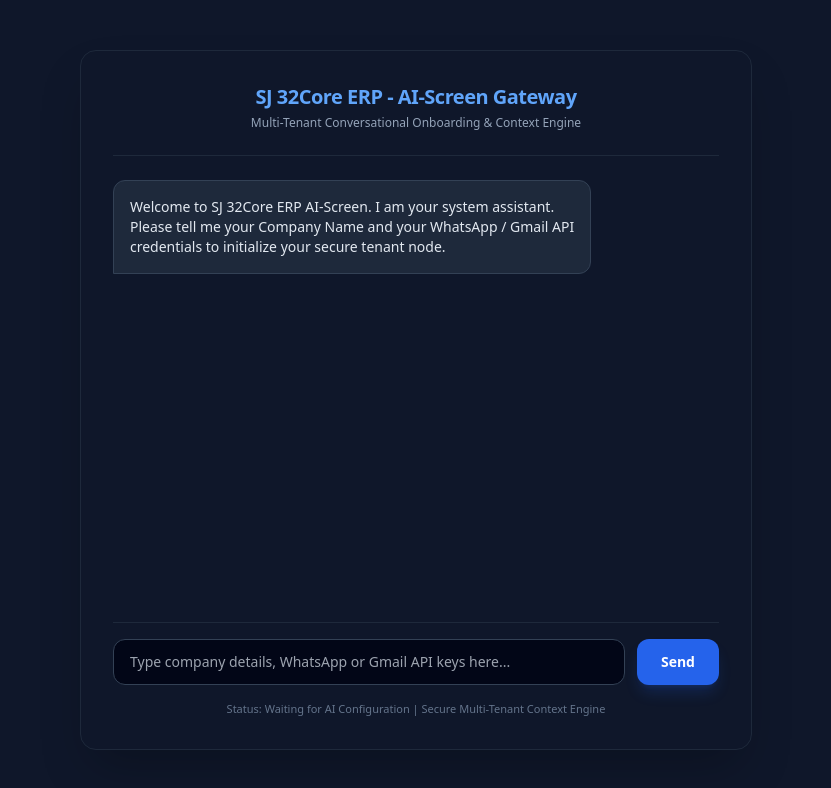
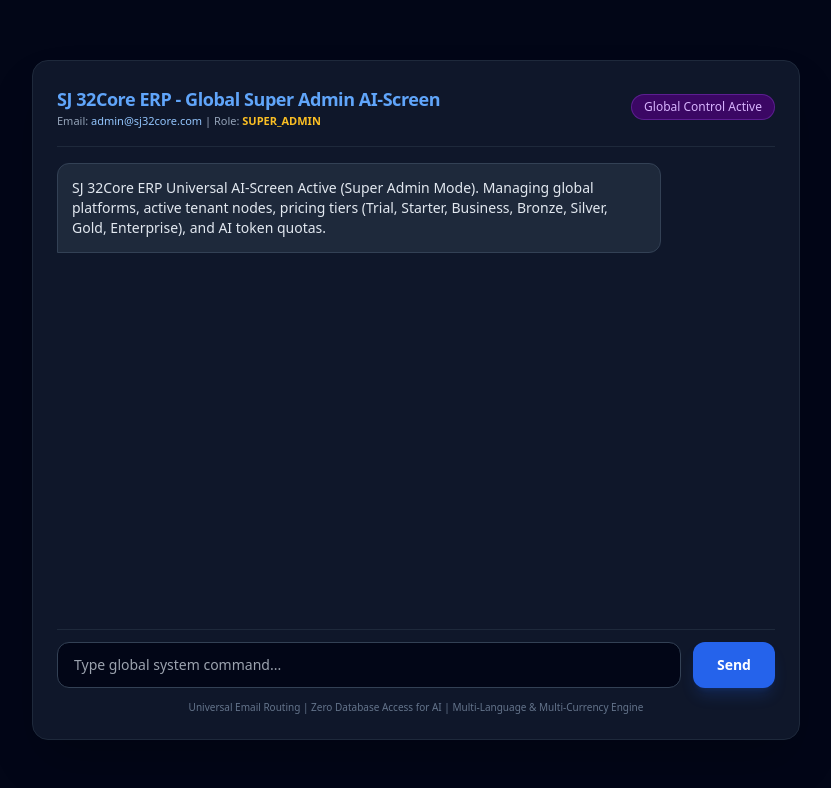
Before and after one commit to Junaid5678/SJ-32Core-ERP, a Next.js app: page /ai-screen in a window 1280 px wide. Shown: the top 788 px of the page, without its empty margins (224-1055 px from the left). Built offline with nearby package versions, Linux system fonts and the light colour scheme.

Commit message:
Refactor AIScreen for enhanced user interaction
Refactor AI-Screen component to improve user session handling and multi-intent command processing. Update loading states and messaging structure for better user experience.

```diff
--- a/app/ai-screen/page.jsx
+++ b/app/ai-screen/page.jsx
@@ -1,61 +1,165 @@
-'app/ai-screen/page.jsx'
 'use client';
 
-import { useState } from 'react';
+import { useState, useEffect } from 'react';
 
-export default function AIScreenGateway() {
-  const [loading, setLoading] = useState(false);
-  const [chatLog, setChatLog] = useState([
-    { sender: 'ai', text: 'Welcome to SJ 32Core ERP AI-Screen. I am your system assistant. Please tell me your Company Name and your WhatsApp / Gmail API credentials to initialize your secure tenant node.' }
+export default function AIScreen() {
+  const [loading, setLoading] = useState(true);
+  const [userSession, setUserSession] = useState(null);
+  const [messages, setMessages] = useState([]);
+  const [inputQuery, setInputQuery] = useState('');
+
+  // UNIVERSAL EMAIL & ROLE DETECTION ON LOGIN
+  useEffect(() => {
+    // In production, this comes from Supabase auth session: supabase.auth.getUser()
+    const currentUserEmail = 'admin@sj32core.com'; // Change to test Tenant Owner email e.g. 'owner@sjcraft.com'
+    const superAdminEmail = 'admin@sj32core.com';
+
+    if (currentUserEmail === superAdminEmail) {
+      setUserSession({
+        email: currentUserEmail,
+        role: 'super_admin',
+        name: 'Supreme Platform Owner'
+      });
+      setMessages([
+        {
+          sender: 'ai',
+          text: 'SJ 32Core ERP Universal AI-Screen Active (Super Admin Mode). Managing global platforms, active tenant nodes, pricing tiers (Trial, Starter, Business, Bronze, Silver, Gold, Enterprise), and AI token quotas.'
+        }
       ]);
-  const [inputMessage, setInputMessage] = useState('');
+    } else {
+      setUserSession({
+        email: currentUserEmail,
+        role: 'company_owner',
+        companyName: 'SJ Craft Resin Art',
+        currency: 'PKR',
+        language: 'en'
+      });
+      setMessages([
+        {
+          sender: 'ai',
+          text: 'SJ 32Core ERP Universal AI-Screen Active (Business OS Mode). Type complex multi-intent commands in any language (e.g., "Show sales, check inventory, and staff report").'
+        }
+      ]);
+    }
+    setLoading(false);
+  }, []);
 
-  const [tenantConfig, setTenantConfig] = useState({
-    companyName: '',
-    ownerEmail: '',
-    whatsappKey: '',
-    gmailToken: '',
-    configured: false
-  });
+  const handleSendMessage = async (e) => {
+    e.preventDefault();
+    if (!inputQuery.trim()) return;
 
-  const handleSendMessage = (e) => {
-    e.preventDefault();
-    if (!inputMessage.trim()) return;
+    const userText = inputQuery;
+    setInputQuery('');
 
-    const newLog = [...chatLog, { sender: 'user', text: inputMessage }];
-    setChatLog(newLog);
-    setInputMessage('');
+    // 1. Add user command to chat UI
+    setMessages((prev) => [...prev, { sender: 'user', text: userText }]);
     setLoading(true);
 
-    // Simulating AI intelligent processing and context mapping
+    try {
+      if (userSession.role === 'super_admin') {
+        // Super Admin Global Processing Logic
         setTimeout(() => {
-      setChatLog((prev) => [
+          setMessages((prev) => [
             ...prev,
             {
               sender: 'ai',
-          text: 'Got it! Analyzing your input, validating tenant permissions, and securely binding your WhatsApp & Gmail keys to your unique Tenant ID. Your AI-Screen node is ready.'
+              text: `Global Platform Command Executed: Successfully processed administrative parameters and tenant distribution quotas for: "${userText}"`
             }
           ]);
-      setTenantConfig((prev) => ({ ...prev, configured: true }));
+          setLoading(false);
+        }, 1000);
+
+      } else {
+        // Tenant Business OS: Multi-Intent Parsing & Software-Side Data Extraction
+        const lowerQuery = userText.toLowerCase();
+        let fetchedDataPacket = {
+          sales_data: null,
+          inventory_data: null,
+          staff_data: null
+        };
+
+        // Software checks for multiple keywords simultaneously (Multi-Intent Support)
+        if (lowerQuery.includes('sales') || lowerQuery.includes('order') || lowerQuery.includes('bikri')) {
+          fetchedDataPacket.sales_data = { status: 'Fetched orders table securely via software' };
+        }
+
+        if (lowerQuery.includes('stock') || lowerQuery.includes('inventory') || lowerQuery.includes('maal')) {
+          fetchedDataPacket.inventory_data = { status: 'Fetched inventory stocks table securely via software' };
+        }
+
+        if (lowerQuery.includes('employee') || lowerQuery.includes('staff') || lowerQuery.includes('report')) {
+          fetchedDataPacket.staff_data = { status: 'Fetched staff profiles table securely via software' };
+        }
+
+        // Build Mega-Rich Payload for Steve (Zero DB access for AI Agent)
+        const megaRichPayload = {
+          tenant_id: userSession.companyName,
+          user_role: userSession.role,
+          user_command: userText,
+          tenant_currency: userSession.currency,
+          detected_language: userSession.language,
+          software_extracted_data: fetchedDataPacket,
+          timestamp: new Date().toISOString()
+        };
+
+        console.log('Secure Mega-Rich Payload Sent to Steve:', megaRichPayload);
+
+        // Simulating response after software fetches data locally and sends payload
+        setTimeout(() => {
+          setMessages((prev) => [
+            ...prev,
+            {
+              sender: 'ai',
+              text: `Command processed successfully! Software parsed your request, fetched multi-intent database tables in parallel, formatted currency in [${userSession.currency}], and packaged the payload for Steve without exposing direct database access.`
+            }
+          ]);
           setLoading(false);
         }, 1200);
+      }
+
+    } catch (error) {
+      setLoading(false);
+      setMessages((prev) => [...prev, { sender: 'ai', text: 'Error executing command: ' + error.message }]);
+    }
   };
 
+  if (loading) {
+    return <div className="min-h-screen bg-slate-950 text-white flex items-center justify-center">Loading Universal AI-Screen...</div>;
+  }
+
   return (
-    <main className="min-h-screen bg-enterprise-dark flex items-center justify-center p-6 text-white">
-      <div className="max-w-2xl w-full bg-slate-900 border border-slate-800 rounded-2xl p-8 shadow-2xl flex flex-col h-[700px]">
+    <main className="min-h-screen bg-slate-950 flex items-center justify-center p-4 text-white">
+      <div className="max-w-3xl w-full bg-slate-900 border border-slate-800 rounded-2xl p-6 shadow-2xl flex flex-col h-[85vh]">
 
-        {/* Header */}
-        <div className="text-center pb-6 border-b border-slate-800 mb-6">
-          <h1 className="text-xl font-bold tracking-tight text-blue-400">SJ 32Core ERP - AI-Screen Gateway</h1>
-          <p className="text-xs text-slate-400 mt-1">Multi-Tenant Conversational Onboarding & Context Engine</p>
+        {/* Universal Header */}
+        <div className="pb-4 border-b border-slate-800 mb-4 flex justify-between items-center">
+          <div>
+            <h1 className="text-lg font-bold tracking-tight text-blue-400">
+              {userSession.role === 'super_admin' ? 'SJ 32Core ERP - Global Super Admin AI-Screen' : `SJ 32Core ERP - ${userSession.companyName} AI-Screen`}
+            </h1>
+            <p className="text-[11px] text-slate-400">
+              Email: <span className="text-blue-300">{userSession.email}</span> | Role: <span className="text-amber-400 uppercase font-semibold">{userSession.role}</span>
+            </p>
           </div>
 
-        {/* Chat / AI Interaction Log */}
-        <div className="flex-1 overflow-y-auto space-y-4 pr-2 mb-6">
-          {chatLog.map((msg, index) => (
+          <div className="flex gap-2">
+            {userSession.role === 'super_admin' ? (
+              <span className="text-xs bg-purple-950 text-purple-300 px-3 py-1 rounded-full border border-purple-500/30">
+                Global Control Active
+              </span>
+            ) : (
+              <span className="text-xs bg-emerald-950 text-emerald-300 px-3 py-1 rounded-full border border-emerald-500/30">
+                Currency: {userSession.currency}
+              </span>
+            )}
+          </div>
+        </div>
+
+        {/* Chat / Command Log */}
+        <div className="flex-1 overflow-y-auto space-y-4 pr-2 mb-4">
+          {messages.map((msg, index) => (
             <div key={index} className={`flex ${msg.sender === 'user' ? 'justify-end' : 'justify-start'}`}>
-              <div className={`max-w-[80%] rounded-xl p-4 text-sm ${
+              <div className={`max-w-[85%] rounded-xl p-3.5 text-sm ${
                 msg.sender === 'user'
                   ? 'bg-blue-600 text-white rounded-br-none'
                   : 'bg-slate-800 border border-slate-700 text-slate-200 rounded-bl-none'
@@ -67,19 +171,19 @@ export default function AIScreenGateway() {
           {loading && (
             <div className="flex justify-start">
               <div className="bg-slate-800 border border-slate-700 text-slate-400 text-xs rounded-xl p-3 animate-pulse">
-                AI is configuring tenant context & keys...
+                Universal engine validating email, parsing multi-intent query & fetching parallel data...
               </div>
             </div>
           )}
         </div>
 
-        {/* Input Form for AI Interaction */}
-        <form onSubmit={handleSendMessage} className="flex gap-3 pt-4 border-t border-slate-800">
+        {/* Text-Only Input Form (No File Upload, No Mic, No Camera) */}
+        <form onSubmit={handleSendMessage} className="flex gap-3 pt-3 border-t border-slate-800">
           <input
             type="text"
-            value={inputMessage}
-            onChange={(e) => setInputMessage(e.target.value)}
-            placeholder="Type company details, WhatsApp or Gmail API keys here..."
+            value={inputQuery}
+            onChange={(e) => setInputQuery(e.target.value)}
+            placeholder={userSession.role === 'super_admin' ? "Type global system command..." : "Type multi-intent command in any language (e.g. show sales, stock, and reports)..."}
             className="flex-1 bg-slate-950 border border-slate-700 rounded-xl px-4 py-3 text-white focus:outline-none focus:border-blue-500 text-sm"
           />
           <button
@@ -91,8 +195,8 @@ export default function AIScreenGateway() {
           </button>
         </form>
 
-        <div className="mt-4 text-center text-[11px] text-slate-500">
-          Status: {tenantConfig.configured ? 'Tenant Secured & Active' : 'Waiting for AI Configuration'} | Secure Multi-Tenant Context Engine
+        <div className="mt-3 text-center text-[10px] text-slate-500">
+          Universal Email Routing | Zero Database Access for AI | Multi-Language & Multi-Currency Engine
         </div>
 
       </div>
```
Lines whose indentation alone changed are shown as unchanged.
